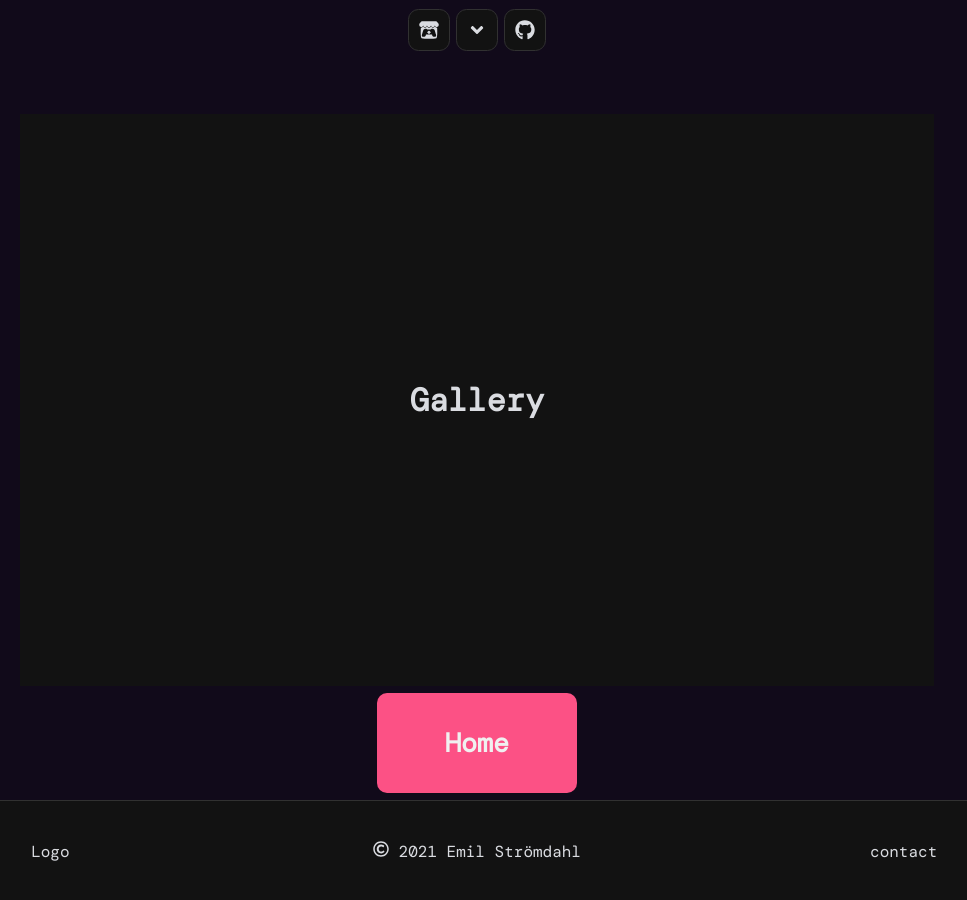
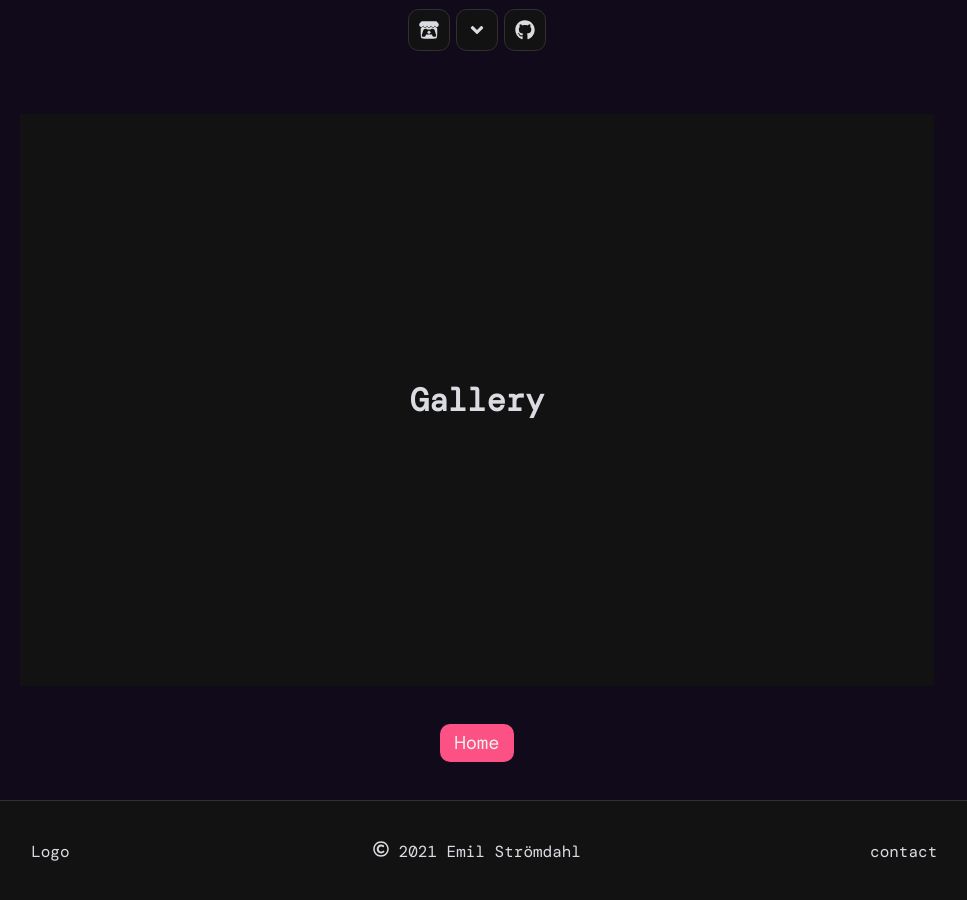
Before and after one commit to NoMoonie/crispy-disco, a React (Create React App) app: page /gallery in a window 1280 px wide. Shown: the whole page, without its empty margins (163-1130 px from the left). Built offline with nearby package versions, Linux system fonts and the light colour scheme.

Commit message:
added interface

```diff
--- a/src/components/Button.tsx
+++ b/src/components/Button.tsx
@@ -2,13 +2,22 @@ import { FC } from "react";
 import { Link } from "react-router-dom";
 import styled from "styled-components";
 
-const ButtonStyle = styled.div<{ fontsize?: string; width?: string; height?: string }>`
+interface Buttoninterface {
+    link: string;
+    fontsize?: string;
+    width?: string;
+    height?: string;
+    children?: any;
+    bold?: string;
+}
+
+const ButtonStyle = styled.div<{ fontsize?: string; width?: string; height?: string; bold?: string }>`
     background-color: ${(props) => props.theme.button.bg};
     color: ${(props) => props.theme.button.textColor};
     width: ${(props) => (props.width ? props.width : "200px")};
     height: ${(props) => (props.height ? props.height : "100px")};
     font-size: ${(props) => (props.fontsize ? props.fontsize : "20pt")};
-    font-weight: bolder;
+    font-weight: ${(props) => (props.bold ? props.bold : "bolder")};
     border-radius: 10px;
     border: none;
     cursor: pointer;
@@ -25,9 +34,9 @@ const ButtonStyle = styled.div<{ fontsize?: string; width?: string; height?: str
     }
 `;
 
-const Button: FC<any> = ({ link, children }) => {
+const Button: FC<Buttoninterface> = ({ link, fontsize, width, height, children, bold }) => {
     return (
-        <ButtonStyle>
+        <ButtonStyle fontsize={fontsize} width={width} height={height} bold={bold}>
             <Link to={link}>{children}</Link>
         </ButtonStyle>
     );
```
